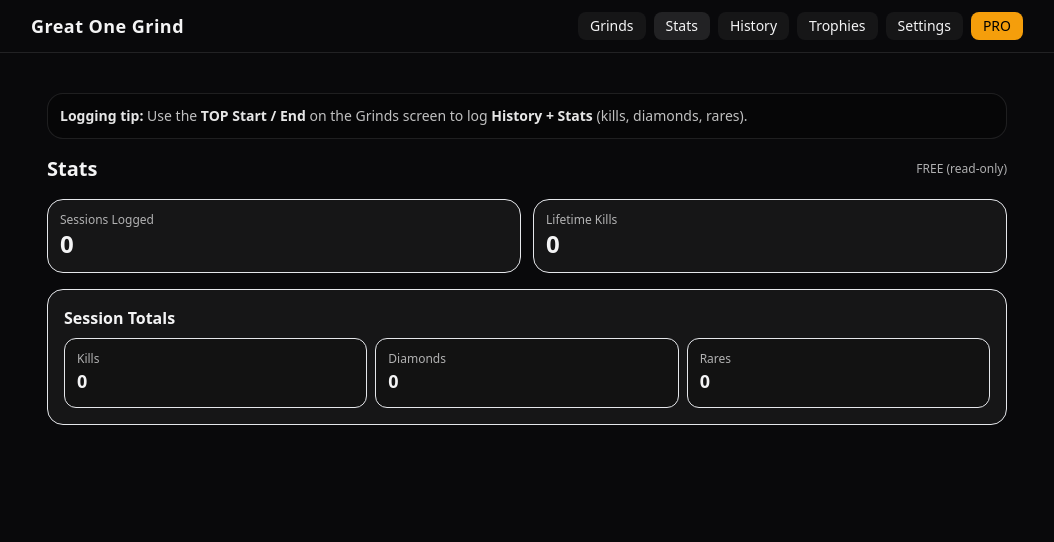
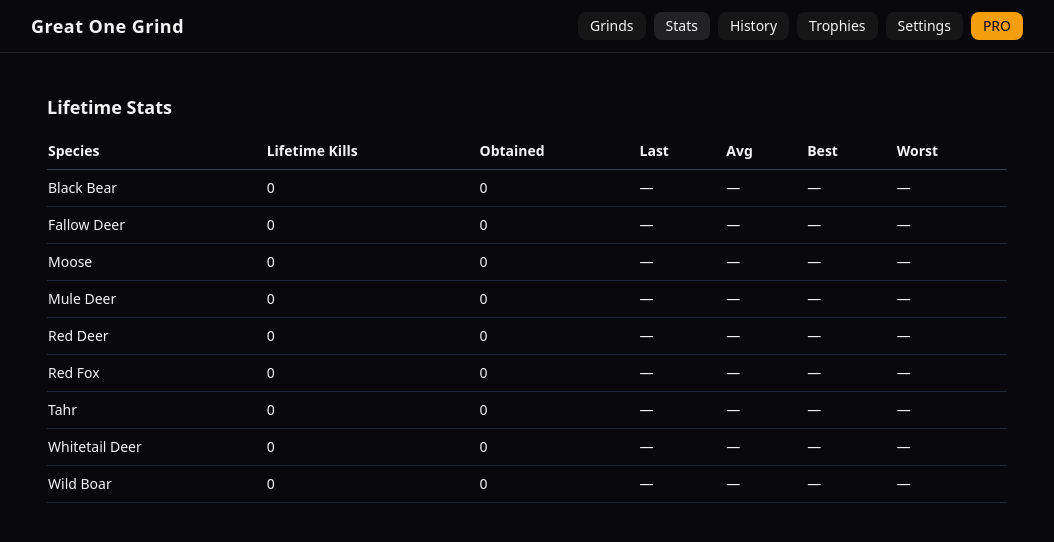
Before and after one commit to Camoford/great-one-grind, a React (Vite) app: page / in a window 1280 px wide. Both pictures are taken after a click on the button "Stats". Shown: the top 542 px of the page, without its empty margins (113-1167 px from the left). Built offline with nearby package versions, Linux system fonts and the light colour scheme.

Commit message:
Stats polish: add lifetime kills per species (read-only)

```diff
--- a/components/StatsDashboard.tsx
+++ b/components/StatsDashboard.tsx
@@ -1,261 +1,167 @@
 // components/StatsDashboard.tsx
-import React, { useEffect, useMemo, useState } from "react";
+import React, { useMemo } from "react";
 import { useHunterStore } from "../store";
-import {
-  readSessionHistory,
-  SESSION_HISTORY_EVENT,
-  type SessionHistoryEntry,
-} from "../src/utils/sessionHistory";
 
-/* ---------------- helpers ---------------- */
+/**
+ * StatsDashboard — READ ONLY
+ * UI polish only
+ * - Lifetime kills per species
+ * - Obtained stats
+ * - No mutations
+ * - No grinder logic
+ */
 
-function pretty(n: number) {
-  return new Intl.NumberFormat().format(Math.round(n));
+function pretty(n: number | null | undefined) {
+  if (n === null || n === undefined) return "—";
+  return new Intl.NumberFormat().format(n);
 }
 
-function pad2(n: number) {
-  return String(n).padStart(2, "0");
-}
-
-function formatDuration(ms: number) {
-  const totalSec = Math.max(0, Math.floor(ms / 1000));
-  const h = Math.floor(totalSec / 3600);
-  const m = Math.floor((totalSec % 3600) / 60);
-  const s = totalSec % 60;
-  if (h > 0) return `${h}h ${m}m ${s}s`;
-  return `${m}m ${s}s`;
-}
-
-function pace(kills: number, ms: number) {
-  if (!ms || ms <= 0) return 0;
-  return (kills / ms) * 3600000;
-}
-
-function ymdFromTs(ts: number) {
+function fmtDate(ts: number | null | undefined) {
+  if (!ts) return "—";
   try {
-    const d = new Date(ts);
-    return `${d.getFullYear()}-${pad2(d.getMonth() + 1)}-${pad2(d.getDate())}`;
+    return new Date(ts).toLocaleDateString();
   } catch {
-    return "";
+    return "—";
   }
 }
 
-function dayKeyToTs(day: string) {
-  const t = new Date(`${day}T00:00:00`).getTime();
-  return Number.isFinite(t) ? t : 0;
-}
+type Row = {
+  species: string;
+  lifetimeKills: number;
+  obtainedCount: number;
+  lastObtainedAt: number | null;
+  avgKills: number | null;
+  bestKills: number | null;
+  worstKills: number | null;
+};
 
-function addDays(ts: number, days: number) {
-  return ts + days * 86400000;
-}
+export default function StatsDashboard() {
+  const grinds = useHunterStore((s) => s.grinds);
+  const trophies = useHunterStore((s) => s.trophies);
 
-function clampInt(n: any) {
-  const x = Number(n);
-  if (!Number.isFinite(x)) return 0;
-  return Math.max(0, Math.floor(x));
-}
+  const rows: Row[] = useMemo(() => {
+    const killsBySpecies = new Map<string, number>();
+    const obtainedKillsBySpecies = new Map<string, number[]>();
+    const lastObtainedBySpecies = new Map<string, number>();
 
-/* ---------------- UI bits ---------------- */
+    // Lifetime kills (from grinds)
+    for (const g of grinds) {
+      killsBySpecies.set(
+        g.species,
+        (killsBySpecies.get(g.species) || 0) + (g.kills || 0)
+      );
+    }
 
-function ProPill() {
+    // Trophy-derived stats
+    for (const t of trophies) {
+      const list = obtainedKillsBySpecies.get(t.species) || [];
+      if (typeof t.killsAtObtained === "number") {
+        list.push(t.killsAtObtained);
+      }
+      obtainedKillsBySpecies.set(t.species, list);
+
+      if (typeof t.obtainedAt === "number") {
+        const prev = lastObtainedBySpecies.get(t.species) || 0;
+        if (t.obtainedAt > prev) {
+          lastObtainedBySpecies.set(t.species, t.obtainedAt);
+        }
+      }
+    }
+
+    const speciesSet = new Set<string>();
+    grinds.forEach((g) => speciesSet.add(g.species));
+    trophies.forEach((t) => speciesSet.add(t.species));
+
+    const result: Row[] = [];
+
+    for (const species of speciesSet) {
+      const obtainedList = obtainedKillsBySpecies.get(species) || [];
+      const obtainedCount = obtainedList.length;
+
+      let avg: number | null = null;
+      let best: number | null = null;
+      let worst: number | null = null;
+
+      if (obtainedList.length > 0) {
+        const sum = obtainedList.reduce((a, b) => a + b, 0);
+        avg = Math.round(sum / obtainedList.length);
+        best = Math.min(...obtainedList);
+        worst = Math.max(...obtainedList);
+      }
+
+      result.push({
+        species,
+        lifetimeKills: killsBySpecies.get(species) || 0,
+        obtainedCount,
+        lastObtainedAt: lastObtainedBySpecies.get(species) || null,
+        avgKills: avg,
+        bestKills: best,
+        worstKills: worst,
+      });
+    }
+
+    return result.sort((a, b) =>
+      a.species.localeCompare(b.species)
+    );
+  }, [grinds, trophies]);
+
+  if (!rows.length) {
+    return (
+      <div className="p-4 text-sm text-gray-400">
+        No stats yet.
+      </div>
+    );
+  }
+
   return (
-    <span className="ml-2 inline-flex items-center rounded-full border px-2 py-0.5 text-[10px] font-semibold tracking-wide opacity-80">
-      PRO
-    </span>
-  );
-}
+    <div className="p-4 space-y-3">
+      <h2 className="text-lg font-semibold">Lifetime Stats</h2>
 
-function LockedCard(props: { title: string; bullets: string[] }) {
-  return (
-    <div className="rounded-2xl border bg-white/5 p-4 space-y-2 relative overflow-hidden">
-      <div className="flex items-center justify-between">
-        <div className="font-semibold">
-          {props.title} <ProPill />
-        </div>
-        <span className="text-[11px] opacity-70">Locked</span>
-      </div>
-
-      <div className="text-sm opacity-80">
-        Unlock PRO to see:
-        <ul className="mt-2 list-disc pl-5 space-y-1 opacity-90">
-          {props.bullets.map((b) => (
-            <li key={b}>{b}</li>
-          ))}
-        </ul>
-      </div>
-
-      <div className="mt-3 rounded-xl border bg-black/20 p-3 text-xs opacity-80">
-        Go to the <span className="font-semibold">Upgrade</span> tab to enable{" "}
-        <span className="font-semibold">PRO Test</span> (UI-only).
+      <div className="overflow-x-auto">
+        <table className="w-full text-sm border-collapse">
+          <thead>
+            <tr className="border-b border-gray-700 text-left">
+              <th className="py-2 pr-3">Species</th>
+              <th className="py-2 pr-3">Lifetime Kills</th>
+              <th className="py-2 pr-3">Obtained</th>
+              <th className="py-2 pr-3">Last</th>
+              <th className="py-2 pr-3">Avg</th>
+              <th className="py-2 pr-3">Best</th>
+              <th className="py-2 pr-3">Worst</th>
+            </tr>
+          </thead>
+          <tbody>
+            {rows.map((r) => (
+              <tr
+                key={r.species}
+                className="border-b border-gray-800"
+              >
+                <td className="py-2 pr-3 font-medium">
+                  {r.species}
+                </td>
+                <td className="py-2 pr-3">
+                  {pretty(r.lifetimeKills)}
+                </td>
+                <td className="py-2 pr-3">
+                  {pretty(r.obtainedCount)}
+                </td>
+                <td className="py-2 pr-3">
+                  {fmtDate(r.lastObtainedAt)}
+                </td>
+                <td className="py-2 pr-3">
+                  {pretty(r.avgKills)}
+                </td>
+                <td className="py-2 pr-3">
+                  {pretty(r.bestKills)}
+                </td>
+                <td className="py-2 pr-3">
+                  {pretty(r.worstKills)}
+                </td>
+              </tr>
+            ))}
+          </tbody>
+        </table>
       </div>
     </div>
   );
 }
-
-/* ---------------- component ---------------- */
-
-export default function StatsDashboard() {
-  const grinds = useHunterStore((s) => s.grinds);
-  const isPro = useHunterStore((s) => s.isPro);
-
-  const [sessions, setSessions] = useState<SessionHistoryEntry[]>(() => readSessionHistory());
-
-  useEffect(() => {
-    const refresh = () => setSessions(readSessionHistory());
-    refresh();
-    window.addEventListener(SESSION_HISTORY_EVENT, refresh);
-    return () => window.removeEventListener(SESSION_HISTORY_EVENT, refresh);
-  }, []);
-
-  const lifetime = useMemo(() => {
-    const rows = [...grinds]
-      .map((g) => ({
-        species: String(g.species || "Unknown"),
-        kills: clampInt((g as any).kills ?? 0),
-      }))
-      .sort((a, b) => b.kills - a.kills);
-
-    const totalLifetimeKills = rows.reduce((sum, r) => sum + r.kills, 0);
-
-    return { rows, totalLifetimeKills };
-  }, [grinds]);
-
-  const derived = useMemo(() => {
-    let bestKills = 0;
-    let bestKillsSession: SessionHistoryEntry | null = null;
-
-    let longestMs = 0;
-    let longestSession: SessionHistoryEntry | null = null;
-
-    let bestPace = 0;
-    let bestPaceSession: SessionHistoryEntry | null = null;
-
-    let sessionKillsTotal = 0;
-    let sessionDiamondsTotal = 0;
-    let sessionRaresTotal = 0;
-
-    const bySpecies = new Map<
-      string,
-      {
-        totalKills: number;
-        sessions: number;
-        diamonds: number;
-        rares: number;
-        bestKills: number;
-        bestPace: number;
-        longestMs: number;
-      }
-    >();
-
-    for (const s of sessions) {
-      const species = String(s.species || "Unknown");
-      const kills = clampInt(s.killsThisSession);
-      const ms = clampInt(s.durationMs);
-      const d = clampInt(s.diamondsThisSession);
-      const r = clampInt(s.raresThisSession);
-
-      sessionKillsTotal += kills;
-      sessionDiamondsTotal += d;
-      sessionRaresTotal += r;
-
-      const p = pace(kills, ms);
-
-      if (kills > bestKills) {
-        bestKills = kills;
-        bestKillsSession = s;
-      }
-      if (ms > longestMs) {
-        longestMs = ms;
-        longestSession = s;
-      }
-      if (p > bestPace) {
-        bestPace = p;
-        bestPaceSession = s;
-      }
-
-      const entry =
-        bySpecies.get(species) || {
-          totalKills: 0,
-          sessions: 0,
-          diamonds: 0,
-          rares: 0,
-          bestKills: 0,
-          bestPace: 0,
-          longestMs: 0,
-        };
-
-      entry.totalKills += kills;
-      entry.sessions += 1;
-      entry.diamonds += d;
-      entry.rares += r;
-      entry.bestKills = Math.max(entry.bestKills, kills);
-      entry.bestPace = Math.max(entry.bestPace, p);
-      entry.longestMs = Math.max(entry.longestMs, ms);
-
-      bySpecies.set(species, entry);
-    }
-
-    const speciesRows = [...bySpecies.entries()].map(([species, r]) => ({
-      species,
-      ...r,
-    }));
-
-    return {
-      sessionKillsTotal,
-      sessionDiamondsTotal,
-      sessionRaresTotal,
-      bestKillsSession,
-      longestSession,
-      bestPaceSession,
-      speciesRows,
-    };
-  }, [sessions]);
-
-  return (
-    <div className="p-4 space-y-4">
-      {/* ✅ Logging clarity banner */}
-      <div className="rounded-2xl border border-white/10 bg-black/30 p-3 text-sm text-white/75">
-        <span className="font-semibold text-white/90">Logging tip:</span> Use the{" "}
-        <span className="font-semibold text-white/90">TOP Start / End</span> on the Grinds screen to log{" "}
-        <span className="font-semibold text-white/90">History + Stats</span> (kills, diamonds, rares).
-      </div>
-
-      <div className="flex items-center justify-between">
-        <h2 className="text-xl font-semibold">Stats</h2>
-        <div className="text-xs opacity-70">
-          {isPro ? "PRO Enabled" : "FREE (read-only)"}
-        </div>
-      </div>
-
-      <div className="grid grid-cols-2 gap-3">
-        <div className="rounded-2xl border bg-white/5 p-3">
-          <div className="text-xs opacity-70">Sessions Logged</div>
-          <div className="text-2xl font-semibold">{pretty(sessions.length)}</div>
-        </div>
-
-        <div className="rounded-2xl border bg-white/5 p-3">
-          <div className="text-xs opacity-70">Lifetime Kills</div>
-          <div className="text-2xl font-semibold">{pretty(lifetime.totalLifetimeKills)}</div>
-        </div>
-      </div>
-
-      <div className="rounded-2xl border bg-white/5 p-4 space-y-2">
-        <div className="font-semibold">Session Totals</div>
-        <div className="grid grid-cols-3 gap-2">
-          <Stat label="Kills" value={derived.sessionKillsTotal} />
-          <Stat label="Diamonds" value={derived.sessionDiamondsTotal} />
-          <Stat label="Rares" value={derived.sessionRaresTotal} />
-        </div>
-      </div>
-    </div>
-  );
-}
-
-function Stat({ label, value }: { label: string; value: number }) {
-  return (
-    <div className="rounded-xl border bg-black/20 p-3">
-      <div className="text-xs opacity-70">{label}</div>
-      <div className="text-lg font-semibold">{pretty(value)}</div>
-    </div>
-  );
-}
```
